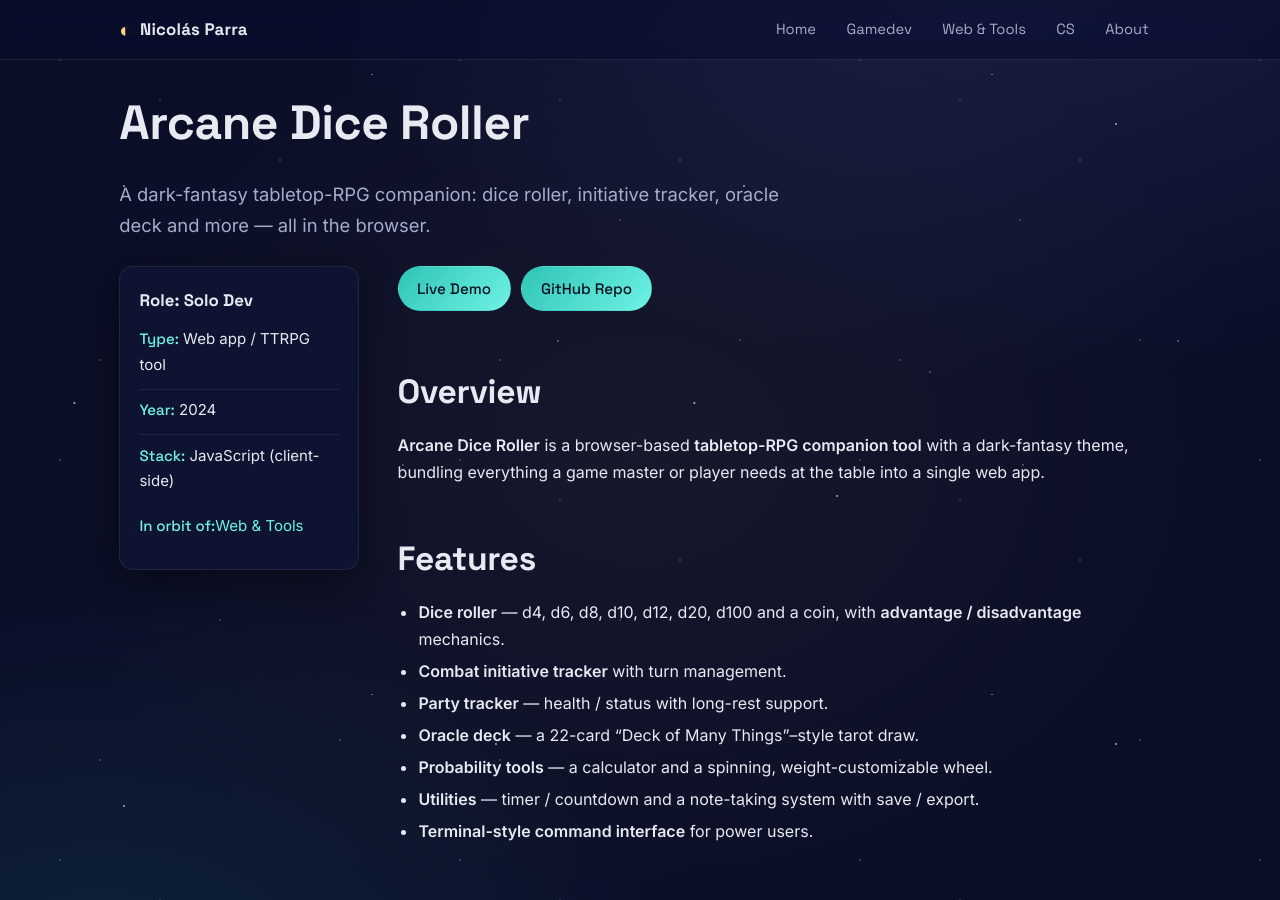
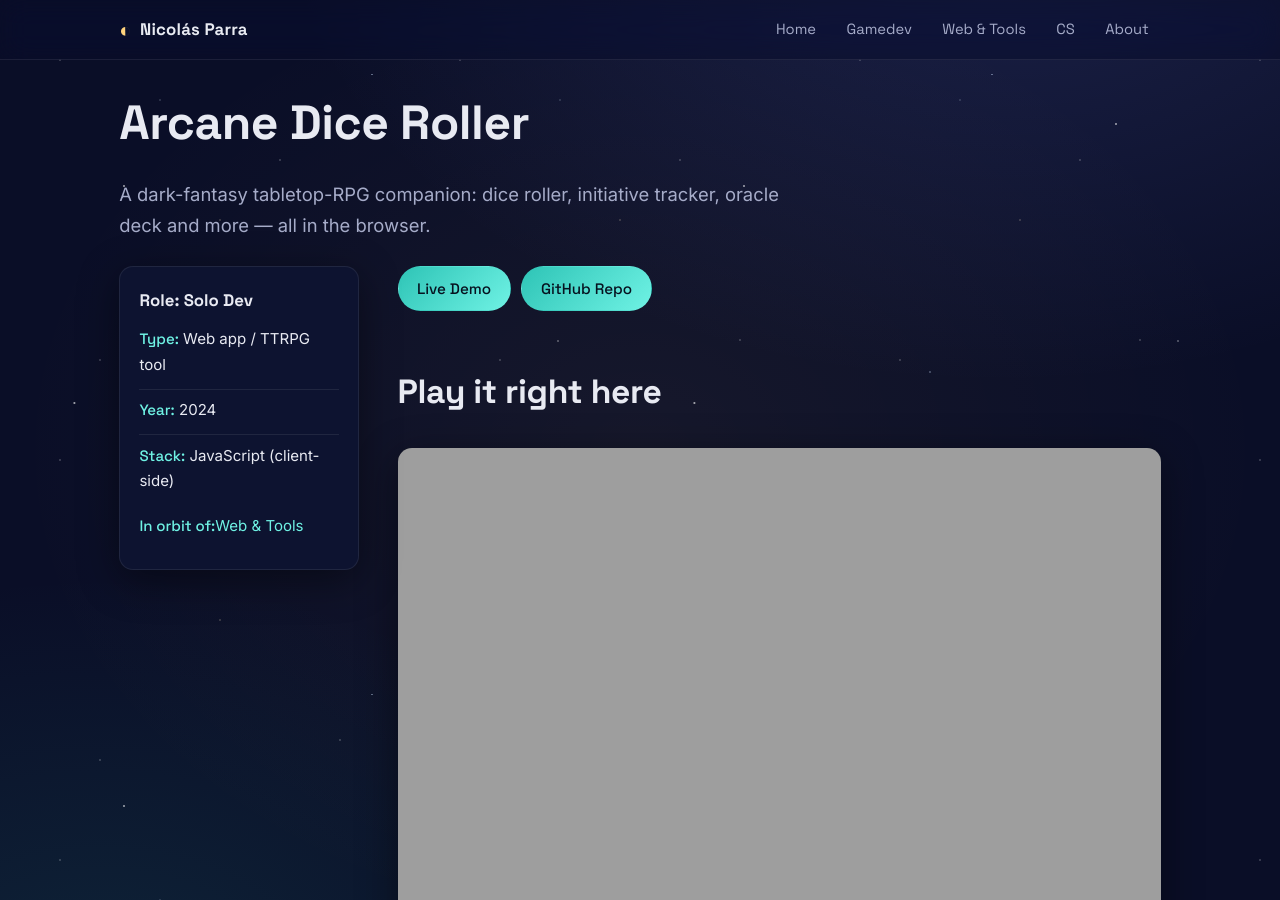
Before and after one commit to Nispeter/nispeter.github.io, a Jekyll site: the page built from _portfolio/arcane_dice_roller.md, in a window 1280 px wide and 900 px high. Built offline with Jekyll 4.4.1, drawn with Linux system fonts in a browser that asks for light colours.

Commit message:
Embed the live Arcane Dice Roller app on its project page

```diff
--- a/_portfolio/arcane_dice_roller.md
+++ b/_portfolio/arcane_dice_roller.md
@@ -13,6 +13,10 @@
 ---
 [Live Demo](https://nispeter.github.io/ArcaneDiceRoller/){: .btn .btn--primary}
 [GitHub Repo](https://github.com/Nispeter/ArcaneDiceRoller){: .btn .btn--primary}
+
+## Play it right here
+
+<iframe class="live-embed" src="https://nispeter.github.io/ArcaneDiceRoller/" title="Arcane Dice Roller (live app)" loading="lazy"></iframe>
 
 ## Overview
 
--- a/assets/css/cosmic.css
+++ b/assets/css/cosmic.css
@@ -265,6 +265,12 @@
 .project__body { min-width: 0; }
 .project__body img { border-radius: var(--radius); margin: 1.2rem 0; box-shadow: var(--shadow); }
 
+/* Live playable embed on a project page */
+.live-embed {
+  width: 100%; height: 78vh; min-height: 560px; border: 0;
+  border-radius: var(--radius); background: #0b0d1a; box-shadow: var(--shadow); margin: 1rem 0;
+}
+
 /* ---------- Gallery + lightbox ---------- */
 .gallery {
   display: grid; gap: 0.8rem; margin: 1.5rem 0;
```
